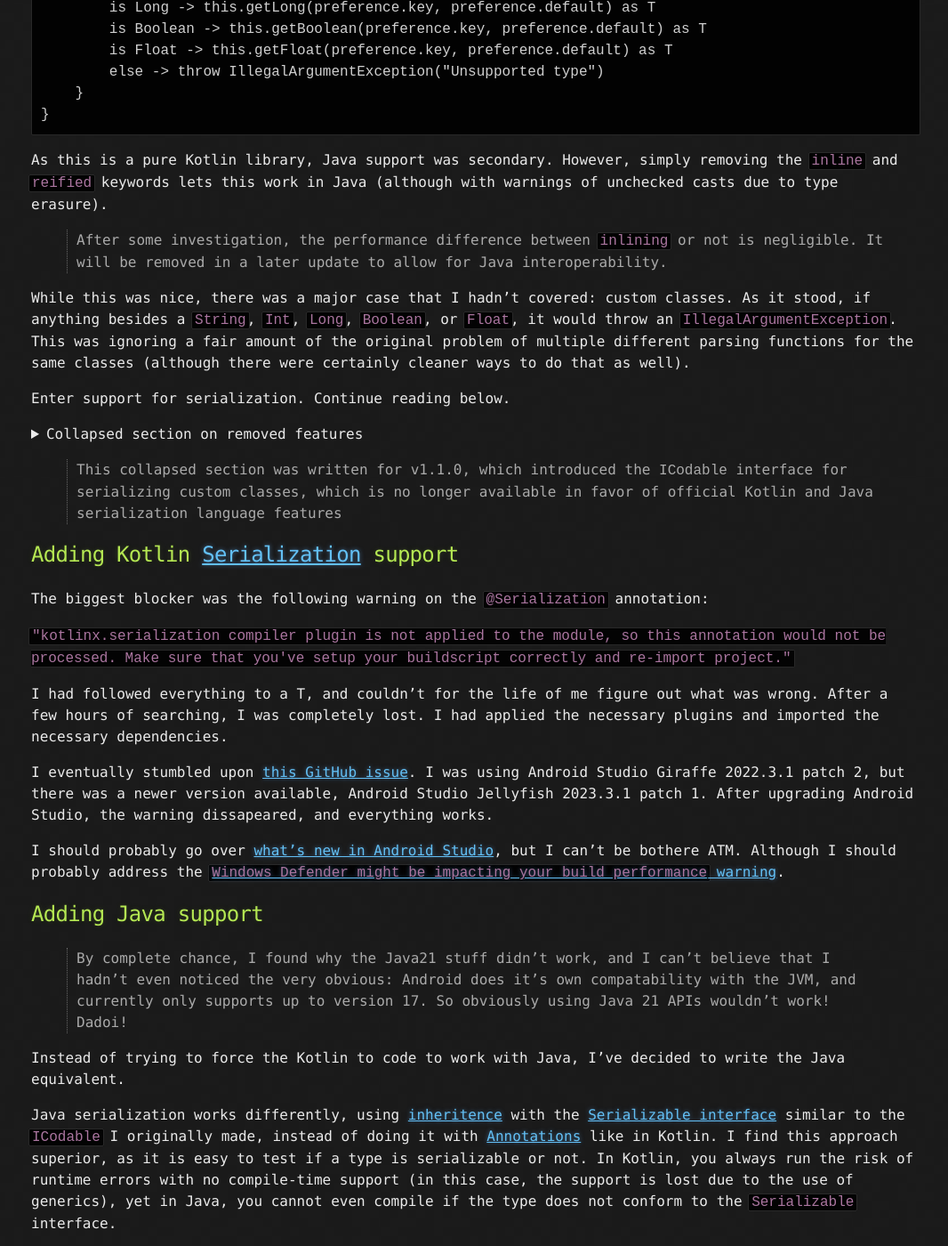
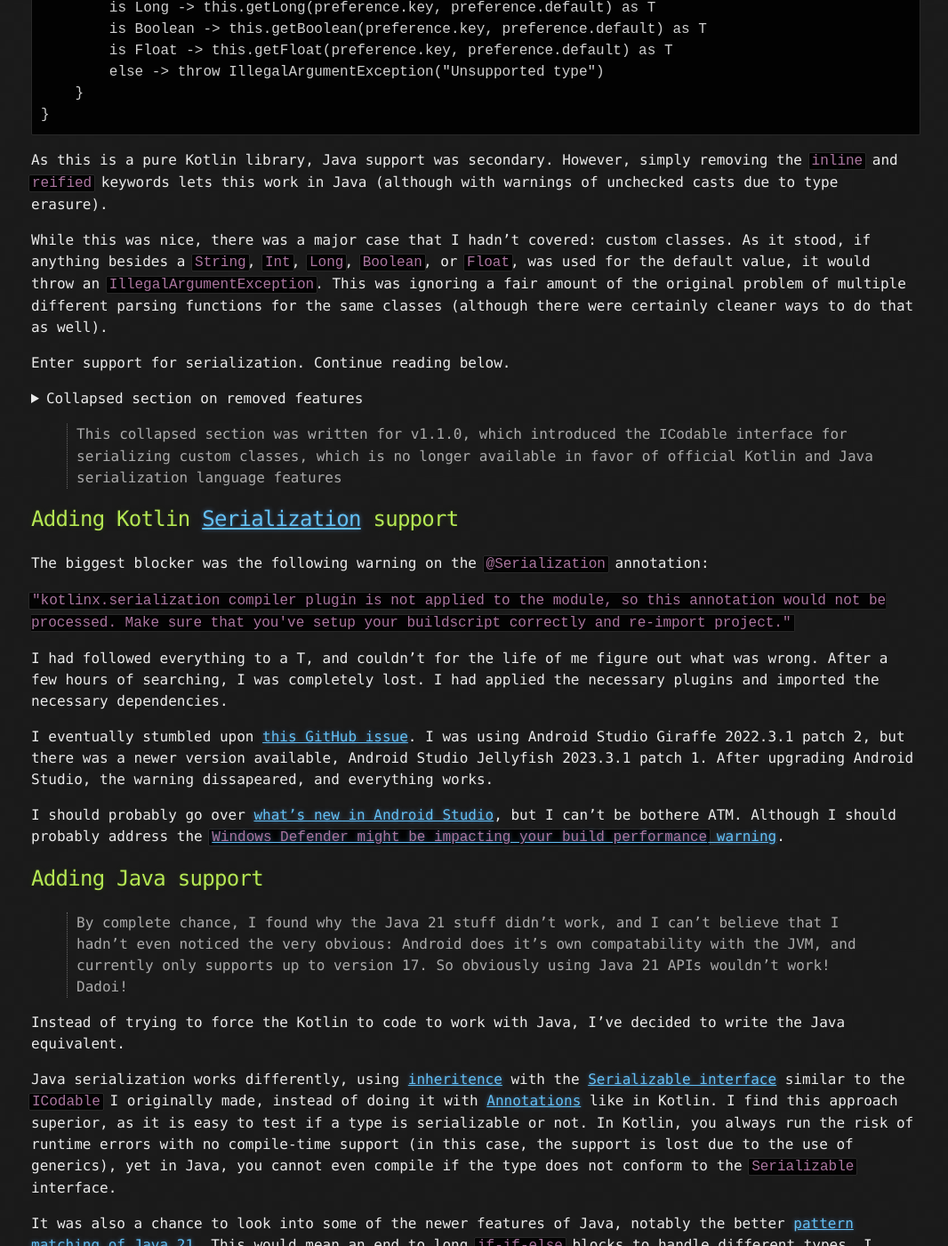
Before and after one commit to HubbleCommand/HubbleCommand.github.io, a Jekyll site: the page built from _projects/preftils.md, in a window 1280 px wide and 1400 px high, scrolled down 2124 px. Shown: the whole window at 89% size, without its empty margins (105-1171 px from the left). Built offline with Jekyll 4.4.1, drawn with Linux system fonts in a browser that asks for light colours; nearby versions of some CDN libraries; some of the changed text lies outside the part shown.

Commit message:
preftils minor clean

```diff
--- a/_projects/preftils.md
+++ b/_projects/preftils.md
@@ -18,7 +18,7 @@ preftils is self-described as a
   > Small helper library for working with Android SharedPreferences
 
 
-> I recently looked into DataStore, read the last section for more details
+> 2024-09-21: I recently looked into DataStore, read the last section for more details
 
 ## The problem
 There were many things I worked on at my previous job as an Android Software Engineer. From taking over the integration of some of the company's advanced libraries to implementing novel features with standard practices, the job presented itself with a fair amount of interesting, dynamic, and fun challenges.
@@ -62,9 +62,9 @@ inline fun <reified T> SharedPreferences.get(preference: Preference<T>): T {
 
 As this is a pure Kotlin library, Java support was secondary. However, simply removing the `inline` and `reified` keywords lets this work in Java (although with warnings of unchecked casts due to type erasure).
 
-> After some investigation, the performance difference between `inlining` or not is negligible. It will be removed in a later update to allow for Java interoperability.
-
-While this was nice, there was a major case that I hadn't covered: custom classes. As it stood, if anything besides a `String`, `Int`, `Long`, `Boolean`, or `Float`, it would throw an `IllegalArgumentException`. This was ignoring a fair amount of the original problem of multiple different parsing functions for the same classes (although there were certainly cleaner ways to do that as well).
+While this was nice, there was a major case that I hadn't covered: custom classes.
+As it stood, if anything besides a `String`, `Int`, `Long`, `Boolean`, or `Float`, was used for the default value, it would throw an `IllegalArgumentException`.
+This was ignoring a fair amount of the original problem of multiple different parsing functions for the same classes (although there were certainly cleaner ways to do that as well).
 
 Enter support for serialization. Continue reading below.
 
@@ -154,7 +154,7 @@ I should probably go over [what's new in Android Studio](https://developer.andro
 
 
 ## Adding Java support
-> By complete chance, I found why the Java21 stuff didn't work, and I can't believe that I hadn't even noticed the very obvious: Android does it's own compatability with the JVM, and currently only supports up to version 17. So obviously using Java 21 APIs wouldn't work! Dadoi!
+> By complete chance, I found why the Java 21 stuff didn't work, and I can't believe that I hadn't even noticed the very obvious: Android does it's own compatability with the JVM, and currently only supports up to version 17. So obviously using Java 21 APIs wouldn't work! Dadoi!
 
 Instead of trying to force the Kotlin to code to work with Java, I've decided to write the Java equivalent.
 
```
